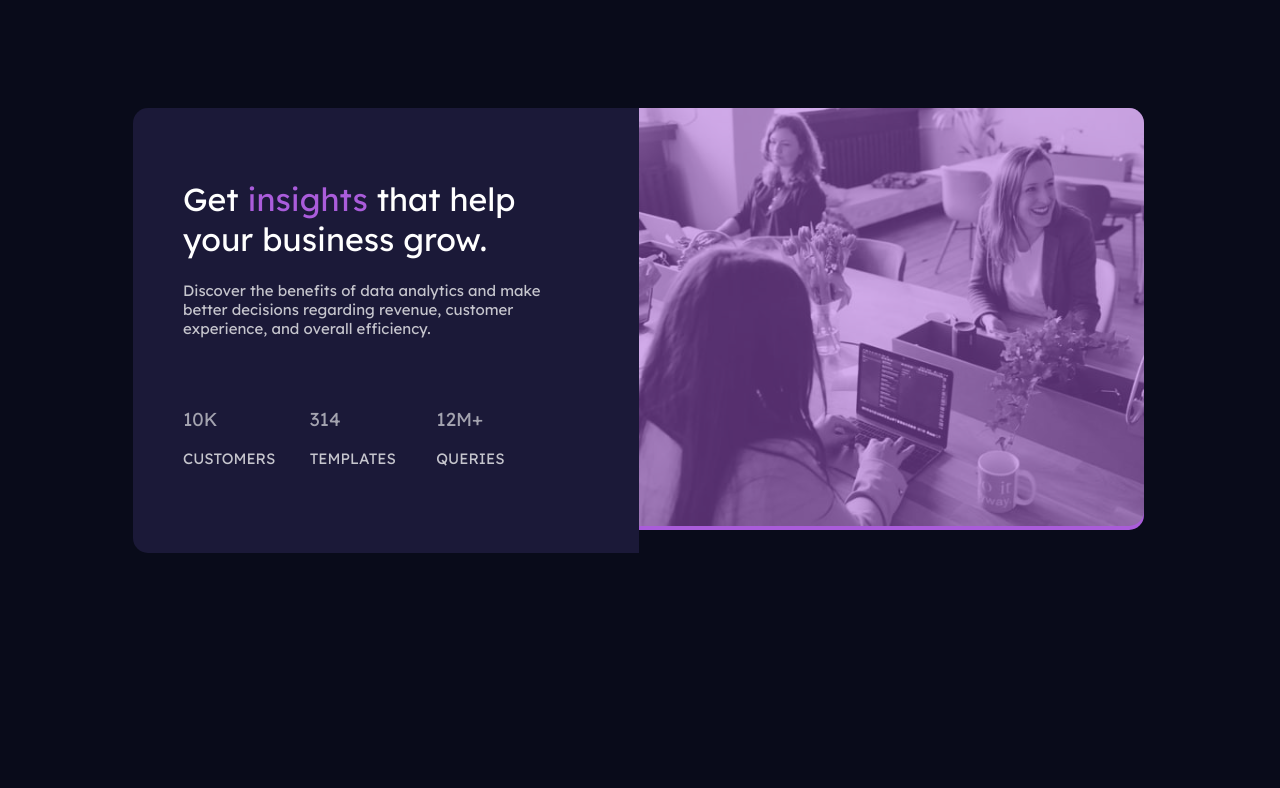
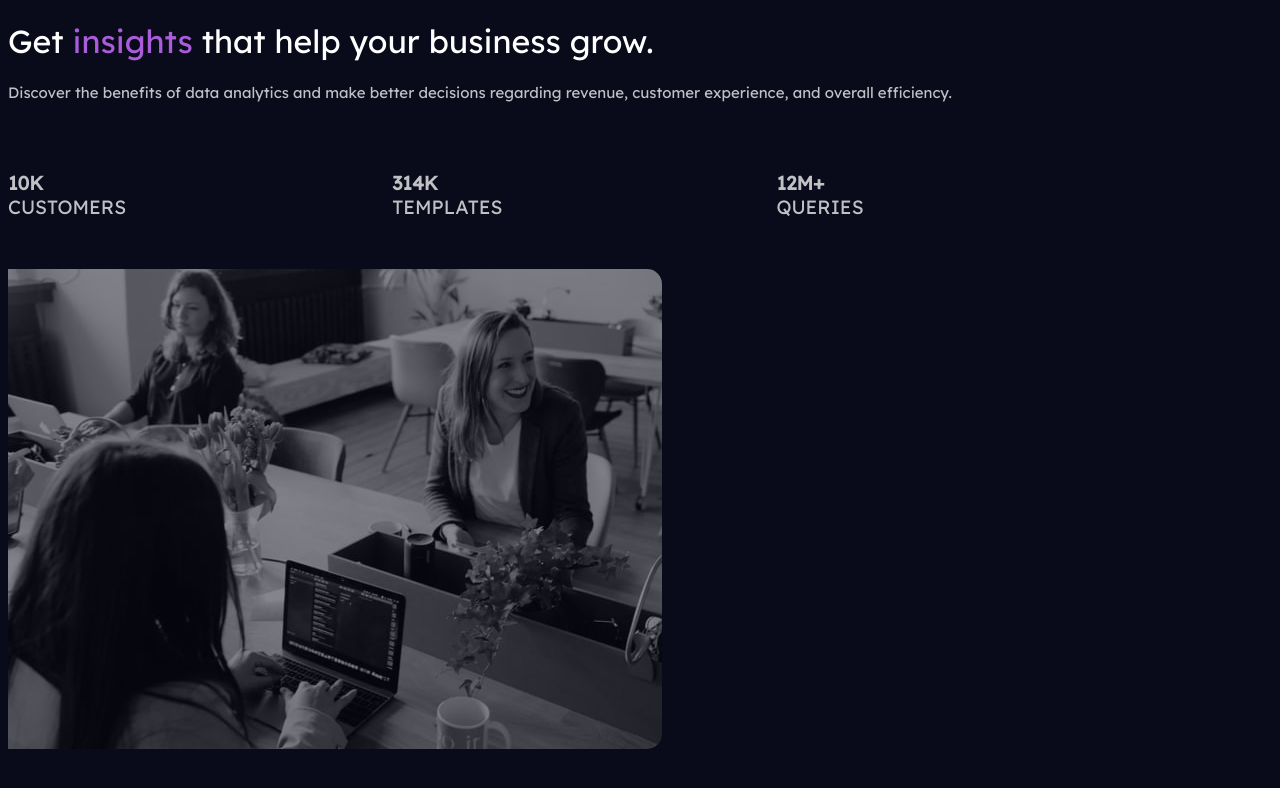
Before and after one commit to bolanleola/statspreviewcard, a plain HTML site: page index.html in a window 1280 px wide. Drawn offline with Linux system fonts and the light colour scheme; a web font is replaced by a local one.

Commit message:
Update index.html

```diff
--- a/index.html
+++ b/index.html
@@ -6,35 +6,38 @@
         <link rel="preconnect" href="https://fonts.googleapis.com">
         <link rel="preconnect" href="https://fonts.gstatic.com" crossorigin>
         <link href="https://fonts.googleapis.com/css2?family=Benne&family=Inter:wght@100&family=Lexend+Deca&display=swap" rel="stylesheet">
-        <link href="https://fonts.googleapis.com/css2?family=Benne&display=swap" rel="stylesheet">
         <link href="https://fonts.googleapis.com/css2?family=Benne&family=Lexend+Deca&display=swap" rel="stylesheet">
         <title>Stats Preview Component</title>
     </head>
     <body>
 
-				<div class="row">
-                <div class ="col-s-6" id="first">
-                    <h1>Get <span style="color: hsl(277, 64%, 61%);">insights</span> that help your business grow.</h1>
-                    <p class="original">Discover the benefits of data analytics and make better decisions regarding revenue, customer experience, and overall efficiency.</p>
-                    <div class="inner">
-                        <h3 class="small">10K</h3>
-                        <p class="original">CUSTOMERS</p>
-                    </div>
-                    <div class="inner">
-                        <h3 class="small">314</h3>
-                        <p class="original">TEMPLATES</p>
-                    </div>
-                    <div class="inner">
-                        <h3 class="small">12M+</h3>
-                        <p class="original">QUERIES</p>
-                    </div>
+				<div class="container">
+                     <div class ="first">
+
+                        <h1>Get<span style="color: hsl(277, 64%, 61%);"> insights </span>that help your business grow.</h1>
+                        <p class="original">Discover the benefits of data analytics and make better decisions regarding revenue, customer experience, and overall efficiency.</p>
+
+                            <div class="innercon">
+                                <p  class="inner" style="font-size: 1.2em;"><strong style="display: block;">10K</strong>CUSTOMERS</p>
+
+
+                                <p class="inner" style="font-size: 1.2em;"><strong style="display: block;">314K</strong>TEMPLATES</p>
+
+
+                                 <p class="inner" style="font-size: 1.2em;"><strong style="display: block;">12M+</strong>QUERIES</p>
+                            </div>
 
 
 
-                 </div>
-                <div class ="col-s-6" id="second">
-                    <img src="images/image-header-desktop.jpg" class="responsive">
-                </div>
+
+                    </div>
+                    <div class ="second">
+                       <!--<picture>
+                            <source media="(min-width: 465px)" srcset="images/image-header-mobile.jpg">
+                            <source media="(min-width: 800px)" srcset="images-header-desktop.jpg">-->
+                          <img src="images/image-header-mobile.jpg" alt="Students">
+                         <!----</picture>-->
+                    </div>
                 </div>
 
 
```
